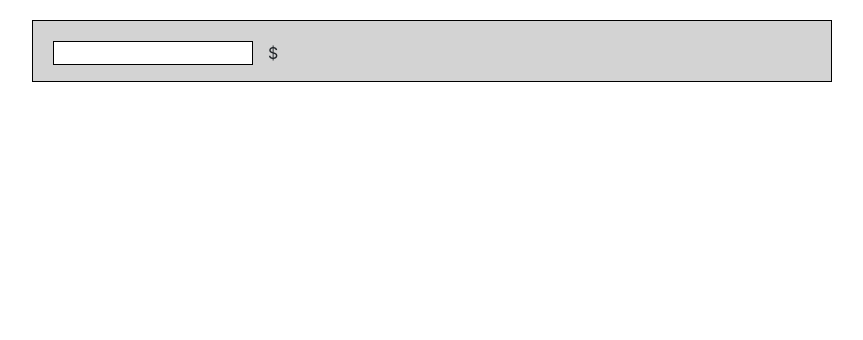
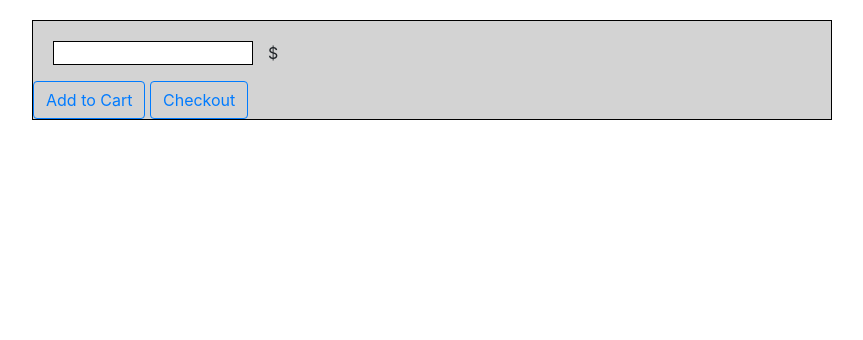
Before and after one commit to Akzelele/CaptainConsole, a Django app: template templates/item/item_details.html in a window 1280 px wide. Shown: the part 97-437 px from the top of the page, without its empty margins (208-1071 px from the left). Run offline with Django 3.2, Linux system fonts and the light colour scheme; the template is opened without the code that fills it, so the values that code supplies are empty; some libraries are stand-ins or nearby versions.

Commit message:
Added two buttons to item_details.html -> Add to Cart and Checkout

```diff
--- a/templates/item/item_details.html
+++ b/templates/item/item_details.html
@@ -13,5 +13,7 @@
                 <p id="ItemPrice">{{ item.price }}$</p>
             </div>
         </div>
+    <button type="button" class="btn btn-outline-primary">Add to Cart</button>
+    <button type="button" class="btn btn-outline-primary">Checkout</button>
     </div>
 {% endblock %}
```
